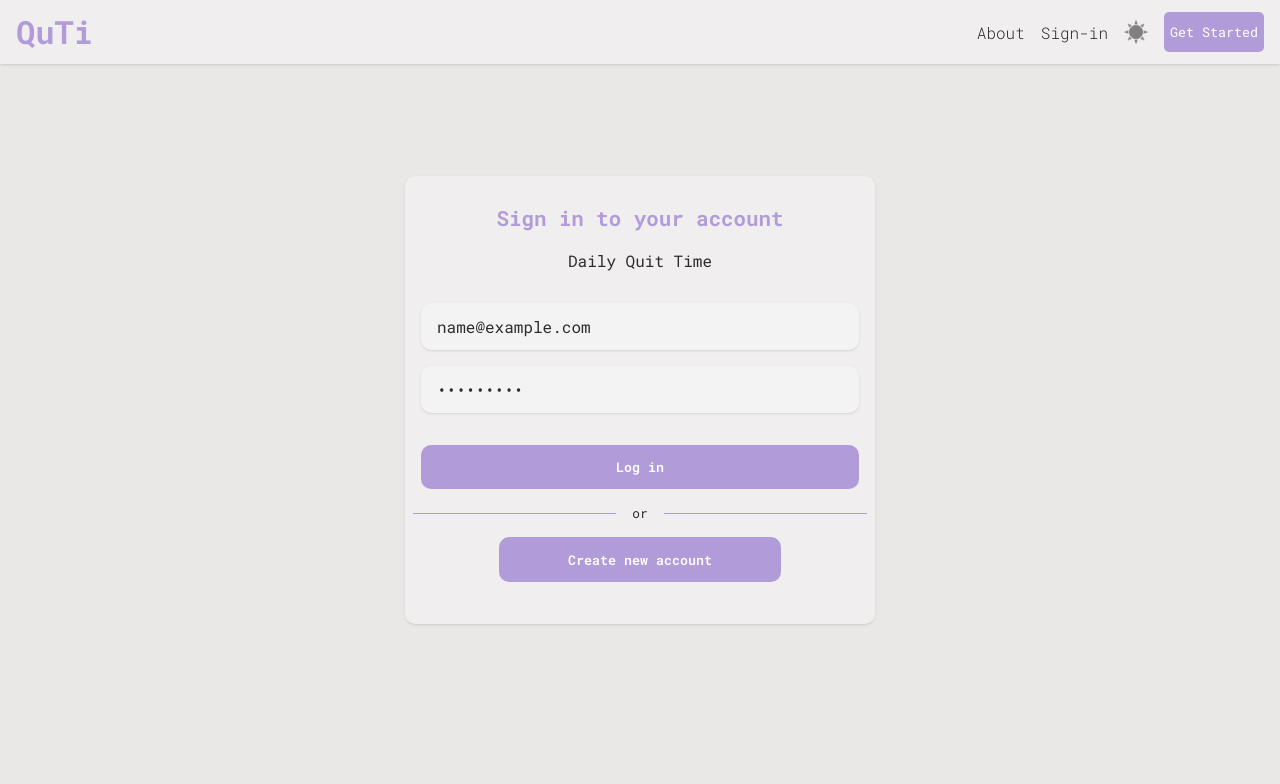
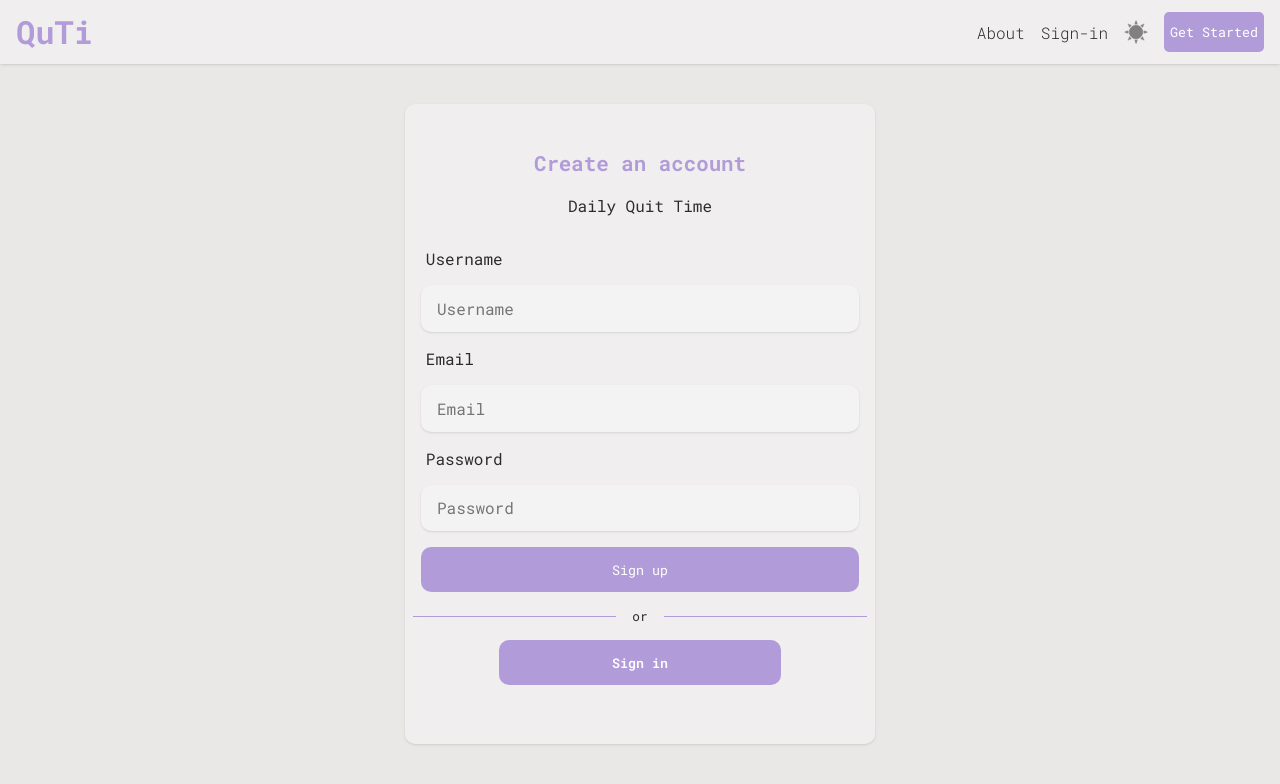
Before and after one commit to samueljsong/qt-project, a React (Vite) app: page / in a window 1280 px wide. Both pictures are taken after typing "name@example.com", "Sample123" into the empty fields and a click on the button "Create new account". Shown: the top 784 px of the page. Built offline with nearby package versions, Linux system fonts and the light colour scheme.

Commit message:
testing height

```diff
--- a/src/components/Login.jsx
+++ b/src/components/Login.jsx
@@ -1,3 +1,4 @@
+import { useState } from 'react';
 import './Login.css';
 
 const Login = (props) => {
@@ -25,7 +26,8 @@ const Login = (props) => {
                     <p className='login-or-text'>or</p>
                     <span className='line'></span>
                 </div>
-                <button className='create-new-account-button'>Create new account</button>
+                <button className='create-new-account-button'
+                onClick={props.switchToSignup}>Create new account</button>
             </div>
         </div>
     )
--- a/src/components/Navbar.css
+++ b/src/components/Navbar.css
@@ -110,14 +110,17 @@
         text-decoration: none;
         font-weight: 300;
         color: var(--light-card-text);
+
     }
 
     .nav-button{
         height: 2.5rem;
         border-radius: 5px;
+        cursor: pointer;
     }
 }
 
 .change-theme-icon{
     width: 1.5rem;
+    cursor: pointer;
 }
--- /dev/null
+++ b/src/components/Signup.css
@@ -0,0 +1,250 @@
+@media only screen and (max-width: 480px){
+
+    /* Background Shapes */
+    .square{
+        position: absolute;
+        height: 10rem;
+        width: 10rem;
+        background-color: #3c0c97;
+        margin-bottom: 30rem;
+        border-radius: 5px;
+        rotate: 20deg;
+        margin-right: 4rem;
+
+    }
+
+    .circle{
+        position: absolute;
+        height: 10rem;
+        width: 10rem;
+        background: #3c0c97;
+        margin-top: 9rem;
+        margin-left: 11.2rem;
+        border-radius: 50%;
+    }
+
+    .triangle{
+        position: absolute;
+        rotate: -20deg;
+        margin-top: 20rem;
+        border-left: 6rem solid transparent;
+        border-right: 6rem solid transparent;
+        border-top: 10.3rem solid #3c0c97;
+    }
+
+    .signup-card-container{
+        height: 45rem;
+        width: 320px;
+        display: flex;
+        flex-direction: column;
+        align-items: center;
+        gap: 1rem;
+        justify-content: center;
+        z-index: 2;
+        transition: all 0.3s ease 0s;
+        margin-top: 8rem;
+    }
+
+    .login-title{
+        line-height: 0;
+        margin-bottom: 1rem;
+        font-size: 1.3rem;
+        color: #b19cd9;
+    }
+
+    .login-form{
+        display: flex;
+        flex-direction: column;
+        gap: 1rem;
+        width: 100%;
+        margin-top: 1rem;
+    }
+
+    input{
+        background: none;
+        outline: none;
+        border: none;
+        color:white;
+        background-color: #1e1f22;
+        height: 2.8rem;
+        margin-left: 1rem;
+        margin-right: 1rem;
+        border-radius: 10px;
+        padding-left: 1rem;
+        font-size: 1rem;
+    }
+
+    label{
+        margin-left: 1.3rem;
+    }
+
+    .light-input{
+        background: #f3f3f3;
+        color: var(--light-text);
+        box-shadow: 0 1px 3px 0 rgba(0,0,0,.1),0 1px 2px -1px rgba(0,0,0,.1);
+    }
+
+    .login-button{
+        margin-left: 1rem;
+        margin-right: 1rem;
+        height: 2.8rem;
+        border-radius: 10px;
+        border: none;
+        background-color: #b19cd9;
+        color: white;
+        font-weight: 600;
+        margin-top: 1rem;
+        cursor: pointer;
+        transition: all 0.1s ease-in 0s;
+    }
+
+
+    .login-segment{
+        display: flex;
+        align-items: center;
+        width: 100%;
+        justify-content: space-around;
+    }
+
+    .line{
+        height: 1px;
+        width: 43%;
+        background-color: #b19cd9;
+    }
+
+    .login-or-text{
+        font-size: 0.8em;
+    }
+
+    .create-new-account-button{
+        height: 2.8rem;
+        width: 60%;
+        background-color: #b19cd9;
+        color: white;
+        border: none;
+        border-radius: 10px;
+        font-weight: 600;
+        cursor: pointer;
+        transition: all 0.1s ease-in 0s;
+    }
+
+    .signup-button{
+        height: 2.8rem;
+        margin-left: 1rem;
+        margin-right: 1rem;
+        border-radius: 10px;
+        cursor: pointer;
+    }
+
+}
+
+
+
+@media only screen and ((min-width: 481px)){
+
+
+    .signup-card-container{
+        height: 40rem;
+        width: 470px;
+        display: flex;
+        flex-direction: column;
+        align-items: center;
+        gap: 1rem;
+        justify-content: center;
+        z-index: 2;
+        transition: all 0.3s ease 0s;
+        margin-top: 3rem;
+    }
+
+    .login-title{
+        line-height: 0;
+        margin-bottom: 1rem;
+        font-size: 1.3rem;
+        color: #b19cd9;
+    }
+
+    .login-form{
+        display: flex;
+        flex-direction: column;
+        gap: 1rem;
+        width: 100%;
+        margin-top: 1rem;
+    }
+
+    input{
+        background: none;
+        outline: none;
+        border: none;
+        color:white;
+        background-color: #1e1f22;
+        height: 2.8rem;
+        margin-left: 1rem;
+        margin-right: 1rem;
+        border-radius: 10px;
+        padding-left: 1rem;
+        font-size: 1rem;
+    }
+
+    label{
+        margin-left: 1.3rem;
+    }
+
+    .light-input{
+        background: #f3f3f3;
+        color: var(--light-text);
+        box-shadow: 0 1px 3px 0 rgba(0,0,0,.1),0 1px 2px -1px rgba(0,0,0,.1);
+    }
+
+    .login-button{
+        margin-left: 1rem;
+        margin-right: 1rem;
+        height: 2.8rem;
+        border-radius: 10px;
+        border: none;
+        background-color: #b19cd9;
+        color: white;
+        font-weight: 600;
+        margin-top: 1rem;
+        cursor: pointer;
+        transition: all 0.1s ease-in 0s;
+    }
+
+
+    .login-segment{
+        display: flex;
+        align-items: center;
+        width: 100%;
+        justify-content: space-around;
+    }
+
+    .line{
+        height: 1px;
+        width: 43%;
+        background-color: #b19cd9;
+    }
+
+    .login-or-text{
+        font-size: 0.8em;
+    }
+
+    .signup-button{
+        height: 2.8rem;
+        margin-left: 1rem;
+        margin-right: 1rem;
+        border-radius: 10px;
+        cursor: pointer;
+    }
+
+    .create-new-account-button{
+        height: 2.8rem;
+        width: 60%;
+        background-color: #b19cd9;
+        color: white;
+        border: none;
+        border-radius: 10px;
+        font-weight: 600;
+        cursor: pointer;
+        transition: all 0.1s ease-in 0s;
+    }
+
+}
--- /dev/null
+++ b/src/components/Signup.jsx
@@ -0,0 +1,31 @@
+import './Signup.css'
+
+const Signup = (props) => {
+
+    return (
+        <div className='login-container'>
+            <div className={`signup-card-container ${props.theme}-card`}>
+                <h3 className='login-title'>Create an account</h3>
+                <p>Daily Quit Time</p>
+                <form className='login-form' action="">
+                    <label htmlFor="username">Username</label>
+                    <input id='username' className={`${props.theme}-input`} type="text" placeholder='Username' required/>
+                    <label htmlFor="email">Email</label>
+                    <input id='email' className={`${props.theme}-input`} type="email" required placeholder='Email'/>
+                    <label htmlFor="password">Password</label>
+                    <input id='password' className={`${props.theme}-input`} type="password" placeholder='Password' required />
+                    <button className='button signup-button'>Sign up</button>
+                </form>
+                <div className='login-segment'>
+                    <span className='line'></span>
+                    <p className='login-or-text'>or</p>
+                    <span className='line'></span>
+                </div>
+                <button className='create-new-account-button'
+                onClick={props.switchToLogin}>Sign in</button>
+            </div>
+        </div>
+    )
+}
+
+export default Signup;
--- a/src/pages/LoginPage.jsx
+++ b/src/pages/LoginPage.jsx
@@ -1,12 +1,24 @@
 import "./LoginPage.css"
 import Login from "../components/Login";
+import Signup from "../components/Signup";
+import { useState } from "react";
 
 const LoginPage = (props) => {
+
+    const [loginPage, setLoginPage] = useState(true)
+
+    const switchLoginSignupHandler = () => {
+        setLoginPage(!loginPage)
+    }
 
     return (
 
         <div className={`login-page-container`}>
-            <Login theme={props.theme}></Login>
+            {   // Doing a conditional rendering of components.
+                loginPage
+                ? <Login theme={props.theme} switchToSignup={switchLoginSignupHandler}></Login>
+                : <Signup theme={props.theme} switchToLogin={switchLoginSignupHandler}></Signup>
+            }
         </div>
 
     )
```
